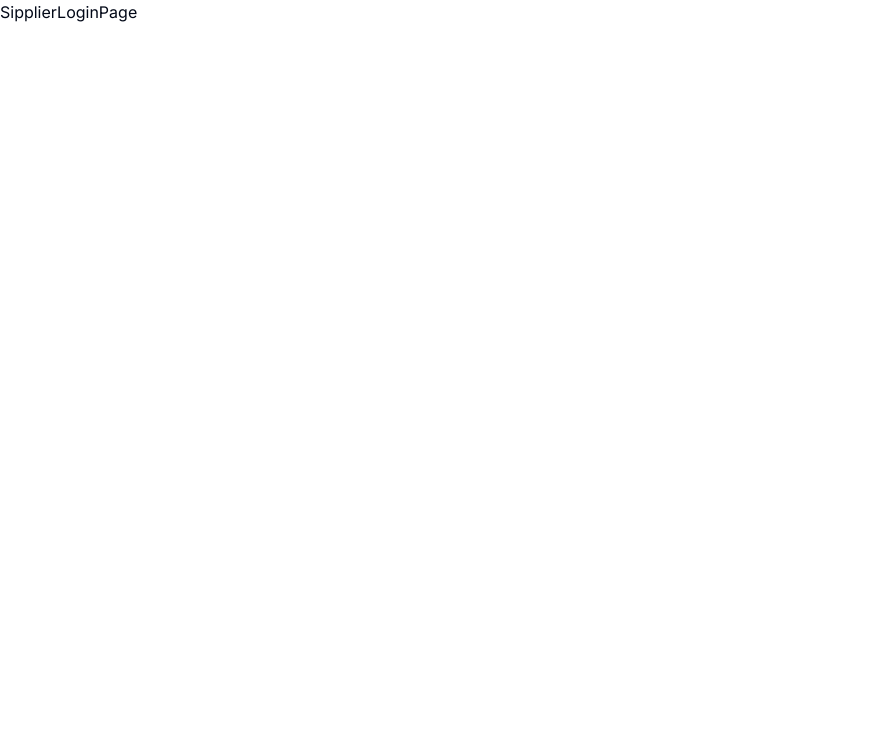
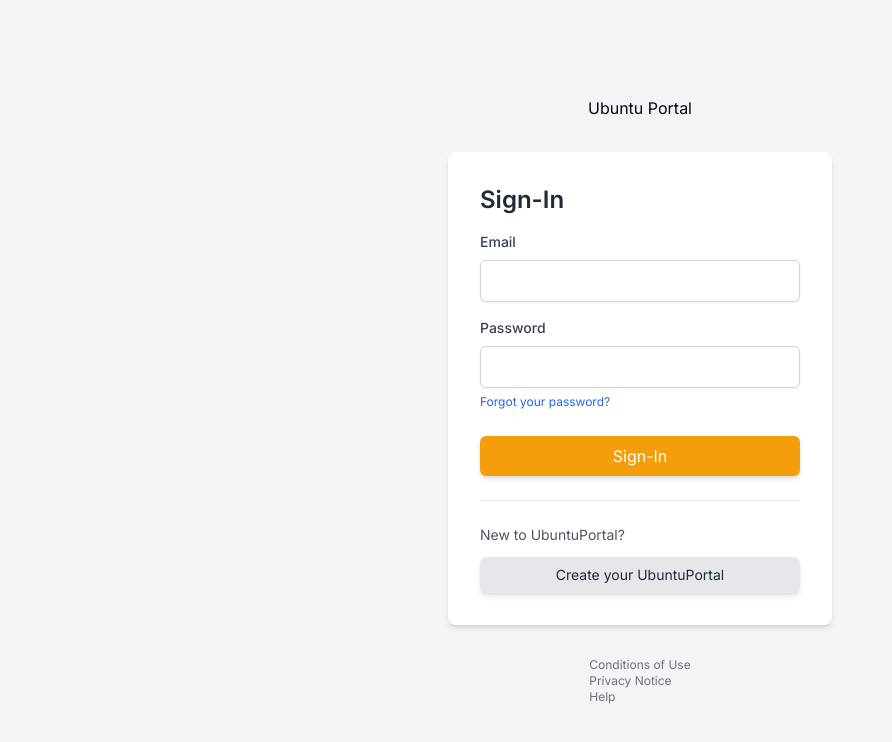
Before and after one commit to ubuntuportal/ubuntu_portal, a Next.js app in the folder ubuntu_portal_frontend/: page /supplier/login in a window 1280 px wide. Shown: the top 742 px of the page, without its empty margins (0-892 px from the left). Built offline with nearby package versions, Linux system fonts and the light colour scheme.

Commit message:
added signup

```diff
--- a/ubuntu_portal_frontend/app/supplier/login/page.tsx
+++ b/ubuntu_portal_frontend/app/supplier/login/page.tsx
@@ -1,7 +1,105 @@
-import React from 'react';
+import React from "react";
+import Image from "next/image";
 
-function SipplierLoginPage() {
-  return <div>SipplierLoginPage</div>;
+export default function LoginPage() {
+  return (
+    <div className="min-h-screen bg-gray-100 flex flex-col justify-center items-center">
+      {/* Logo */}
+      <div className="mb-8">
+        <a href="#">
+          {/* <Image
+            src="/path-to-logo.png" // path to logo
+            alt="Logo"
+            width={120}
+            height={40}
+          /> */}
+          Ubuntu Portal
+        </a>
+      </div>
+
+      {/* Login Form Container */}
+      <div className="bg-white p-8 rounded-lg shadow-md w-full max-w-sm">
+        <h2 className="text-2xl font-semibold mb-4 text-gray-800">Sign-In</h2>
+
+        {/* Login Form */}
+        <form>
+          <div className="mb-4">
+            <label
+              htmlFor="email"
+              className="block text-sm font-medium text-gray-700"
+            >
+              Email
+            </label>
+            <input
+              type="text"
+              id="email"
+              name="email"
+              className="mt-2 w-full px-3 py-2 border border-gray-300 rounded-md shadow-sm focus:outline-none focus:ring-yellow-500 focus:border-yellow-500"
+              required
+            />
+          </div>
+
+          <div className="mb-6">
+            <label
+              htmlFor="password"
+              className="block text-sm font-medium text-gray-700"
+            >
+              Password
+            </label>
+            <input
+              type="password"
+              id="password"
+              name="password"
+              className="mt-2 w-full px-3 py-2 border border-gray-300 rounded-md shadow-sm focus:outline-none focus:ring-yellow-500 focus:border-yellow-500"
+              required
+            />
+            <a
+              href="#"
+              className="text-xs text-blue-600 hover:underline mt-1 inline-block"
+            >
+              Forgot your password?
+            </a>
+          </div>
+
+          <button
+            type="submit"
+            className="w-full bg-amber-500 text-white py-2 px-4 rounded-md shadow-md hover:bg-yellow-600 focus:outline-none focus:ring-2 focus:ring-yellow-500 focus:ring-offset-2"
+          >
+            Sign-In
+          </button>
+        </form>
+
+        {/* Additional Links */}
+        {/* <div className="mt-6 text-sm text-gray-600">
+          <p>
+            By continuing, you agree to our{" "}
+            <a href="#" className="text-blue-600 hover:underline">
+              Conditions of Use
+            </a>{" "}
+            and{" "}
+            <a href="#" className="text-blue-600 hover:underline">
+              Privacy Notice.
+            </a>
+          </p>
+        </div> */}
+
+        <div className="mt-6 border-t pt-6 text-sm text-gray-600">
+          <p>New to UbuntuPortal?</p>
+          <a
+            href="#"
+            className="w-full bg-gray-200 text-gray-800 py-2 px-4 rounded-md shadow-md hover:bg-gray-300 focus:outline-none focus:ring-2 focus:ring-gray-300 focus:ring-offset-2 block text-center mt-3"
+          >
+            Create your UbuntuPortal
+          </a>
+        </div>
+      </div>
+
+      {/* Footer */}
+      <div className="mt-8 text-xs text-gray-500">
+        <p>Conditions of Use</p>
+        <p>Privacy Notice</p>
+        <p>Help</p>
+      </div>
+    </div>
+  );
 }
-
-export default SipplierLoginPage;
--- a/ubuntu_portal_frontend/app/supplier/page.tsx
+++ b/ubuntu_portal_frontend/app/supplier/page.tsx
@@ -1,7 +1,106 @@
-import React from 'react';
+import React from "react";
 
 function SipplierLandingPage() {
-  return <div className="text-4xl">Sipplier Landing Page</div>;
+  return (
+    <div className="min-h-screen bg-gray-100 flex flex-col justify-center items-center">
+      {/* Logo */}
+      <div className="mb-8">
+        <a href="#">
+          {/* <Image
+        src="/path-to-logo.png" // path to logo
+        alt="Logo"
+        width={120}
+        height={40}
+      /> */}
+          Ubuntu Portal
+        </a>
+      </div>
+
+      {/* Login Form Container */}
+      <div className="bg-white p-8 rounded-lg shadow-md w-full max-w-sm">
+        <h2 className="text-2xl font-semibold mb-4 text-gray-800">Sign-In</h2>
+
+        {/* Login Form */}
+        <form>
+          <div className="mb-4">
+            <label
+              htmlFor="email"
+              className="block text-sm font-medium text-gray-700"
+            >
+              Email
+            </label>
+            <input
+              type="text"
+              id="email"
+              name="email"
+              className="mt-2 w-full px-3 py-2 border border-gray-300 rounded-md shadow-sm focus:outline-none focus:ring-yellow-500 focus:border-yellow-500"
+              required
+            />
+          </div>
+
+          <div className="mb-6">
+            <label
+              htmlFor="password"
+              className="block text-sm font-medium text-gray-700"
+            >
+              Password
+            </label>
+            <input
+              type="password"
+              id="password"
+              name="password"
+              className="mt-2 w-full px-3 py-2 border border-gray-300 rounded-md shadow-sm focus:outline-none focus:ring-yellow-500 focus:border-yellow-500"
+              required
+            />
+            <a
+              href="#"
+              className="text-xs text-blue-600 hover:underline mt-1 inline-block"
+            >
+              Forgot your password?
+            </a>
+          </div>
+
+          <button
+            type="submit"
+            className="w-full bg-amber-500 text-white py-2 px-4 rounded-md shadow-md hover:bg-yellow-600 focus:outline-none focus:ring-2 focus:ring-yellow-500 focus:ring-offset-2"
+          >
+            Sign-In
+          </button>
+        </form>
+
+        {/* Additional Links */}
+        {/* <div className="mt-6 text-sm text-gray-600">
+      <p>
+        By continuing, you agree to our{" "}
+        <a href="#" className="text-blue-600 hover:underline">
+          Conditions of Use
+        </a>{" "}
+        and{" "}
+        <a href="#" className="text-blue-600 hover:underline">
+          Privacy Notice.
+        </a>
+      </p>
+    </div> */}
+
+        <div className="mt-6 border-t pt-6 text-sm text-gray-600">
+          <p>New to UbuntuPortal?</p>
+          <a
+            href="#"
+            className="w-full bg-gray-200 text-gray-800 py-2 px-4 rounded-md shadow-md hover:bg-gray-300 focus:outline-none focus:ring-2 focus:ring-gray-300 focus:ring-offset-2 block text-center mt-3"
+          >
+            Create your UbuntuPortal
+          </a>
+        </div>
+      </div>
+
+      {/* Footer */}
+      <div className="mt-8 text-xs text-gray-500">
+        <p>Conditions of Use</p>
+        <p>Privacy Notice</p>
+        <p>Help</p>
+      </div>
+    </div>
+  );
 }
 
 export default SipplierLandingPage;
```
